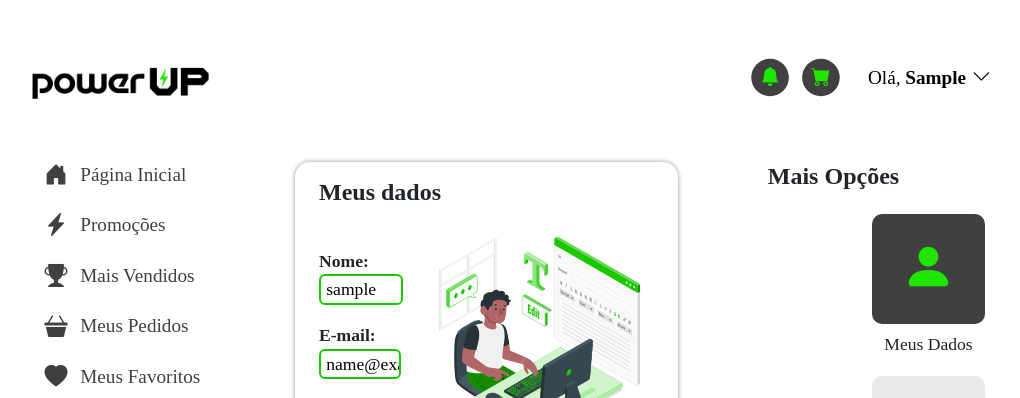
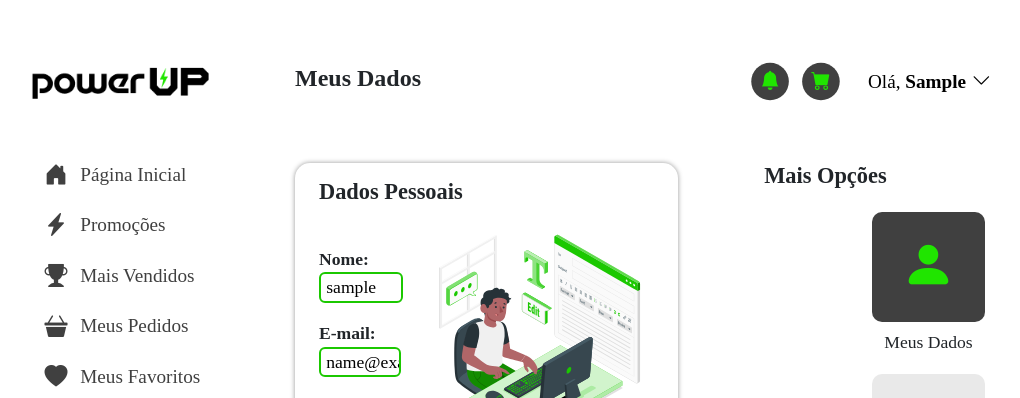
Before and after one commit to PI-InfoWeb-CNAT/2024-suplementos, a Django app: page /perfil/ in a window 1280 px wide. Shown: the top 398 px of the page, without its empty margins (129-1149 px from the left). Run offline with Django 5.2, Linux system fonts and the light colour scheme; the visitor is signed in with stand-in values (Sample User, id 1); data that the repository does not hold is empty; some web fonts are replaced.

Commit message:
Detalhes

```diff
--- a/src/loja/static/css/base.css
+++ b/src/loja/static/css/base.css
@@ -24,10 +24,24 @@ p {
 
 main {
     width: 1319px;
+    display: flex;
+    flex-direction: column;
+    row-gap: 3.9em;
 }
 #container-header-main {
     display: flex;
     margin: 4em 10em;
+}
+
+.container-cima {
+    width: 100%;
+    display: flex;
+    justify-content: space-between;
+    align-items: center;
+    & h3 {
+        font-weight: bold;
+        font-size: 1.5em;
+    }
 }
 
 .navbar-menu {
@@ -257,6 +271,12 @@ footer {
 }
 
 /* CARD DE PRODUTO */
+.produtos {
+    display: flex;
+    flex-wrap: wrap;
+    gap: 3.4em;
+}
+
 .card-produto {
     background-color: white;
     padding-bottom: 1em;
--- a/src/loja/static/css/perfil.css
+++ b/src/loja/static/css/perfil.css
@@ -1,18 +1,17 @@
-.main-perfil {
+/* .main-perfil {
     display: flex;
     flex-direction: column;
     row-gap: 4.3em;
-}
-
-.main-perfil h3 {
-    font-size: 1.5em;
-    font-weight: 600;
-    margin-bottom: 1em;
-}
+} */
 
 .container-flex {
     display: flex;
     justify-content: space-between;
+    & h3 {
+        font-size: 1.4em;
+        font-weight: 600;
+        margin-bottom: 1em;
+    }
 }
 
 .container-flex .dados {
--- a/src/loja/templates/perfil.html
+++ b/src/loja/templates/perfil.html
@@ -21,11 +21,14 @@
 
 {% block content %}
     <main class="main-perfil">
-        <section class="container-botoes-cima">
-            <a href="/notificacoes"><i class="bi bi-bell-fill icon-cima"></i></a>
-            <a href="/carrinho"><i class="bi bi-cart-fill icon-cima"></i></a>
-            <a class="ola-usuario" href="/perfil">Olá, <span>{{ user.username|first_name }}</span><i class="bi bi-chevron-down"></i></a>
-        </section>
+        <div class="container-cima">
+            <h3>Meus Dados</h3>
+            <section class="container-botoes-cima">
+                <a href="/notificacoes"><i class="bi bi-bell-fill icon-cima"></i></a>
+                <a href="/carrinho"><i class="bi bi-cart-fill icon-cima"></i></a>
+                <a class="ola-usuario" href="/perfil">Olá, <span>{{ user.username|first_name }}</span><i class="bi bi-chevron-down"></i></a>
+            </section>
+        </div>
         {% if messages %}
             {% for message in messages %}
                 <div class="message {{ message.tags }}">
@@ -35,7 +38,7 @@
         {% endif %}
         <div class="container-flex">
             <section class="container-dados-usuario">
-                <h3>Meus dados</h3>
+                <h3>Dados Pessoais</h3>
                 <div class="container-flex dados">
                     <form action="{% url 'edit' %}" method="POST" class="form-editardados">
                         {% csrf_token %}
--- a/src/loja/templates/promocoes.html
+++ b/src/loja/templates/promocoes.html
@@ -21,7 +21,7 @@
 
 {% block content %}
     <main>
-        <div class="container-cima-promocoes">
+        <div class="container-cima">
             <h3>Promoções</h3>
             <section class="container-botoes-cima">
                 <a href="/notificacoes"><i class="bi bi-bell-fill icon-cima"></i></a>
```
Also changed, not shown: src/loja/static/css/home.css (+0 -12 lines), src/loja/static/css/promocoes.css (deleted, +0 -17 lines).
